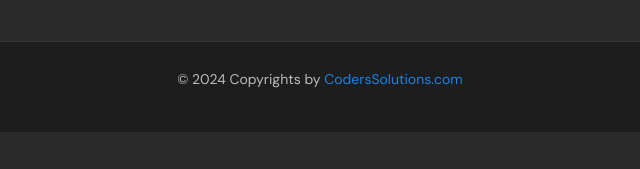
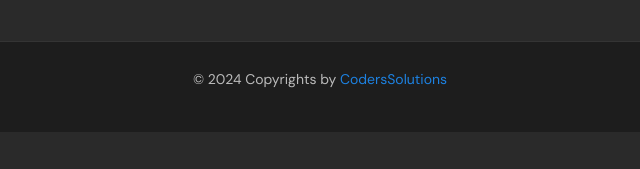
Before and after one commit to mahbubumithu/coderssolutions.com, a plain HTML site: page index.html in a window 1280 px wide. Shown: the part 3173-3342 px from the top of the page, 320-960 px from the left. Drawn offline with Linux system fonts and the light colour scheme; files whose address does not match are found by name.

Commit message:
fuxed footer copyright

```diff
--- a/index.html
+++ b/index.html
@@ -471,7 +471,7 @@
 
     </div>
     <div class="site-footer__bottom" style="text-align: center; padding: 20px 0; background-color: #1d1d1d;">
-        <p style="color: #bbb; font-size: 14px;">© 2024 Copyrights by <a href="#" style="color: #1d82e2;">CodersSolutions.com</a></p>
+        <p style="color: #bbb; font-size: 14px;">© 2024 Copyrights by <a href="#" style="color: #1d82e2;">CodersSolutions</a></p>
     </div>
 </footer>
 <!--Site Footer End-->
```
